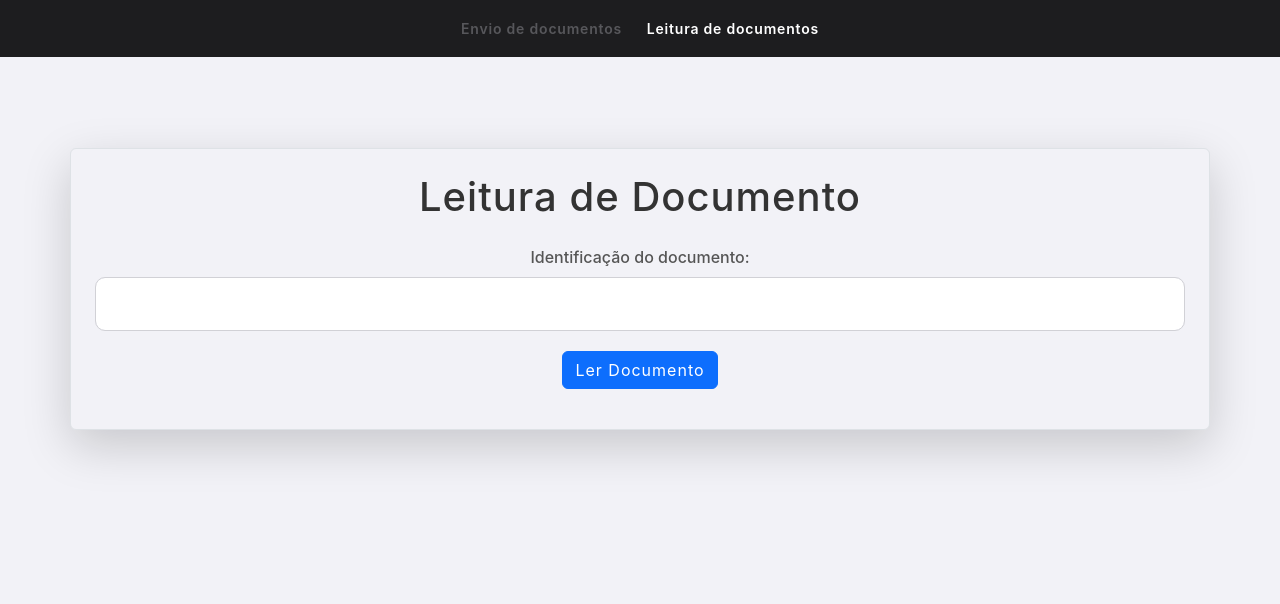
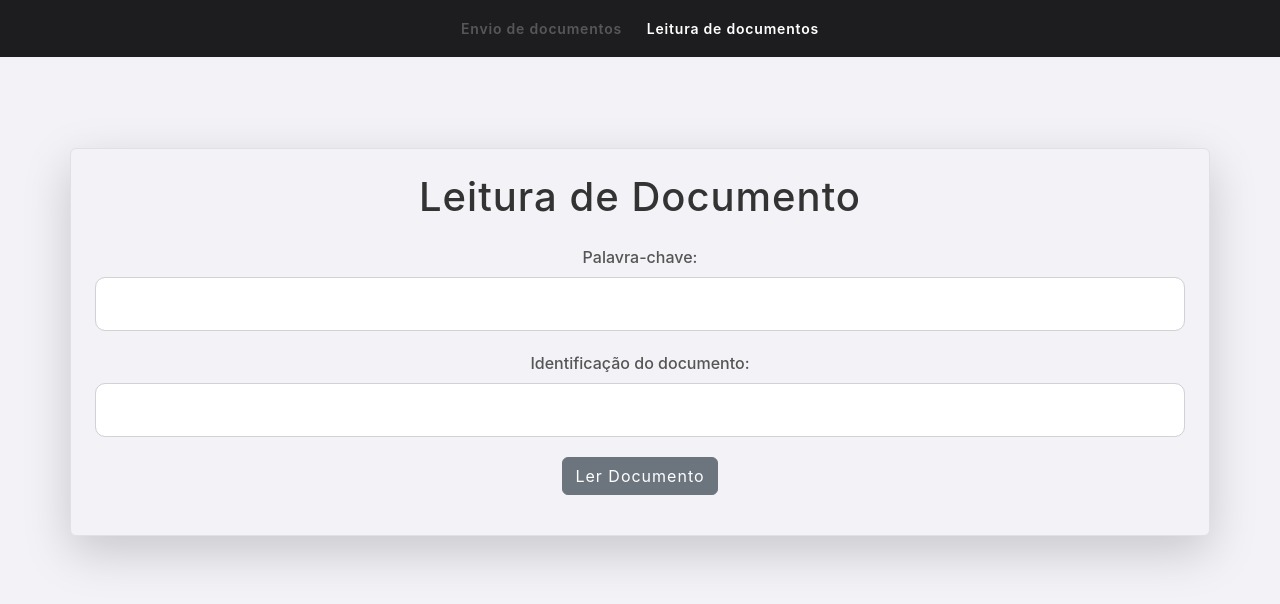
Before and after one commit to jeamf/hackthonFacensFrontend, a React (Create React App) app: page / in a window 1280 px wide. Both pictures are taken after a click on the link "Leitura de documentos". Shown: the top 604 px of the page. Built offline with nearby package versions, Linux system fonts and the light colour scheme.

Commit message:
Add: Adicionando os campos para envio da passphrase e validações de erro

```diff
--- a/src/ReadDocument.js
+++ b/src/ReadDocument.js
@@ -4,6 +4,7 @@ import './App.css';
 const ReadDocument = () => {
   const [randomIdentification, setRandomIdentification] = useState('');
   const [encryptionKey, setEncryptionKey] = useState('');
+  const [passphrase, setPassphrase] = useState('');
   const [documentContent, setDocumentContent] = useState(null);
   const [watermarkCount, setWatermarkCount] = useState(0);
   const [pdfBlobUrl, setPdfBlobUrl] = useState('');
@@ -11,7 +12,7 @@ const ReadDocument = () => {
   const iframeRef = useRef(null);
 
   const handleSubmit = async () => {
-    if (!randomIdentification) {
+    if (!randomIdentification || !passphrase) {
       alert('Por favor, preencha todos os campos!');
       return;
     }
@@ -24,7 +25,7 @@ const ReadDocument = () => {
     const localEncryptionKey = arrayRandomIdAndEncryption[1];
 
     try {
-      const response = await fetch(`http://localhost:8080/${localRandomIdentification}?key=${localEncryptionKey}`, {
+      const response = await fetch(`http://localhost:8080/${localRandomIdentification}?key=${localEncryptionKey}&passphrase=${passphrase}`, {
         method: 'GET',
       });
 
@@ -110,6 +111,17 @@ const ReadDocument = () => {
       <h1 className="text-center mb-4">Leitura de Documento</h1>
 
       <div className="mb-3">
+        <label htmlFor="docIdRead" className="form-label">Palavra-chave:</label>
+        <input
+          id="docIdRead"
+          type="text"
+          value={passphrase}
+          onChange={(e) => setPassphrase(e.target.value)}
+          className="form-control"
+        />
+      </div>
+
+      <div className="mb-3">
         <label htmlFor="docIdRead" className="form-label">Identificação do documento:</label>
         <input
           id="docIdRead"
@@ -120,7 +132,7 @@ const ReadDocument = () => {
         />
       </div>
 
-      <button className="btn btn-primary mb-3" onClick={handleSubmit}>Ler Documento</button>
+      <button className="btn btn-secondary mb-3" onClick={handleSubmit}>Ler Documento</button>
 
       {documentContent && (
         <div className="no-print mt-4" style={{ position: 'relative', overflow: 'hidden' }} ref={contentRef}>
--- a/src/UploadForm.css
+++ b/src/UploadForm.css
@@ -85,7 +85,7 @@ button:active {
 }
 
 .btn-secondary:hover {
-  background-color: #d1d1d6;
+  background-color: #414141;
 }
 
 /* Entrada de texto */
--- a/src/UploadForm.js
+++ b/src/UploadForm.js
@@ -116,7 +116,7 @@ const UploadForm = () => {
             />
           </div>
 
-          <button className="btn btn-primary mb-3" onClick={handleSubmit}>
+          <button className="btn btn-secondary mb-3" onClick={handleSubmit}>
             Enviar Documento
           </button>
 
```
